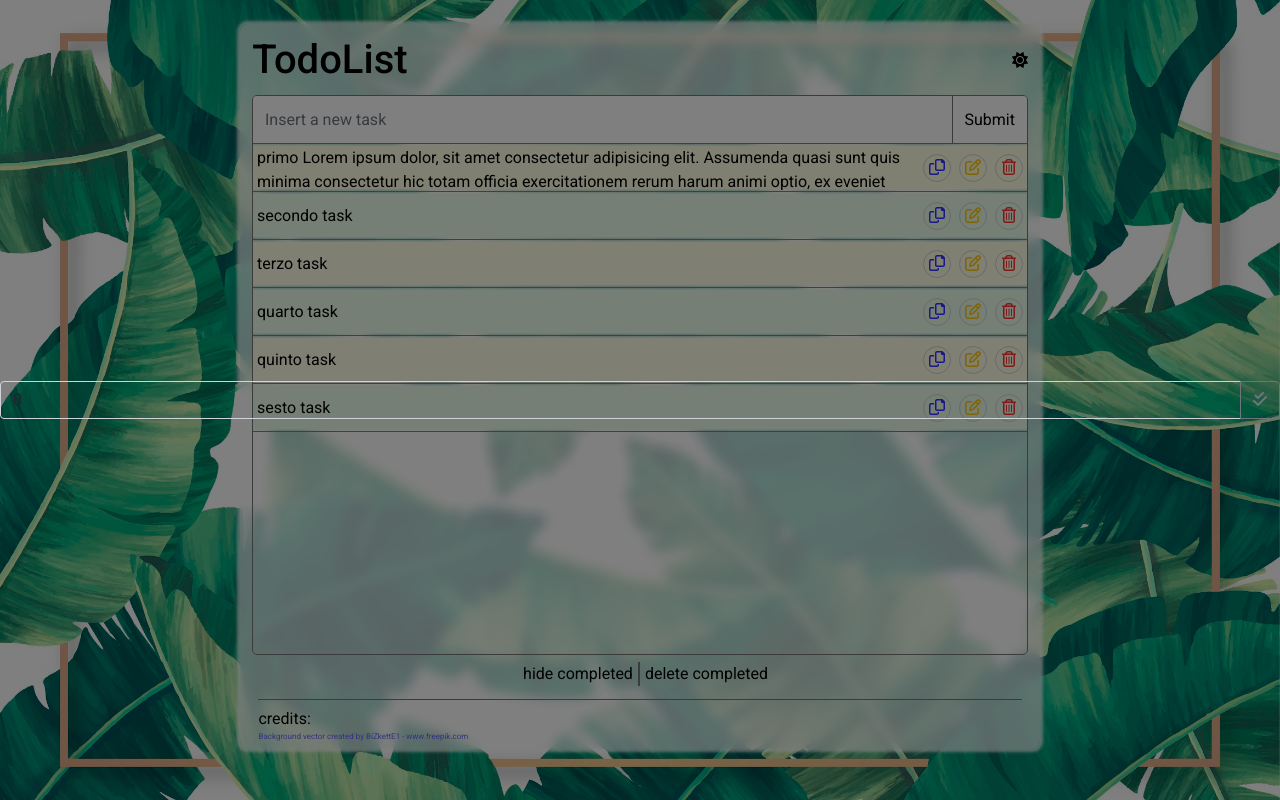
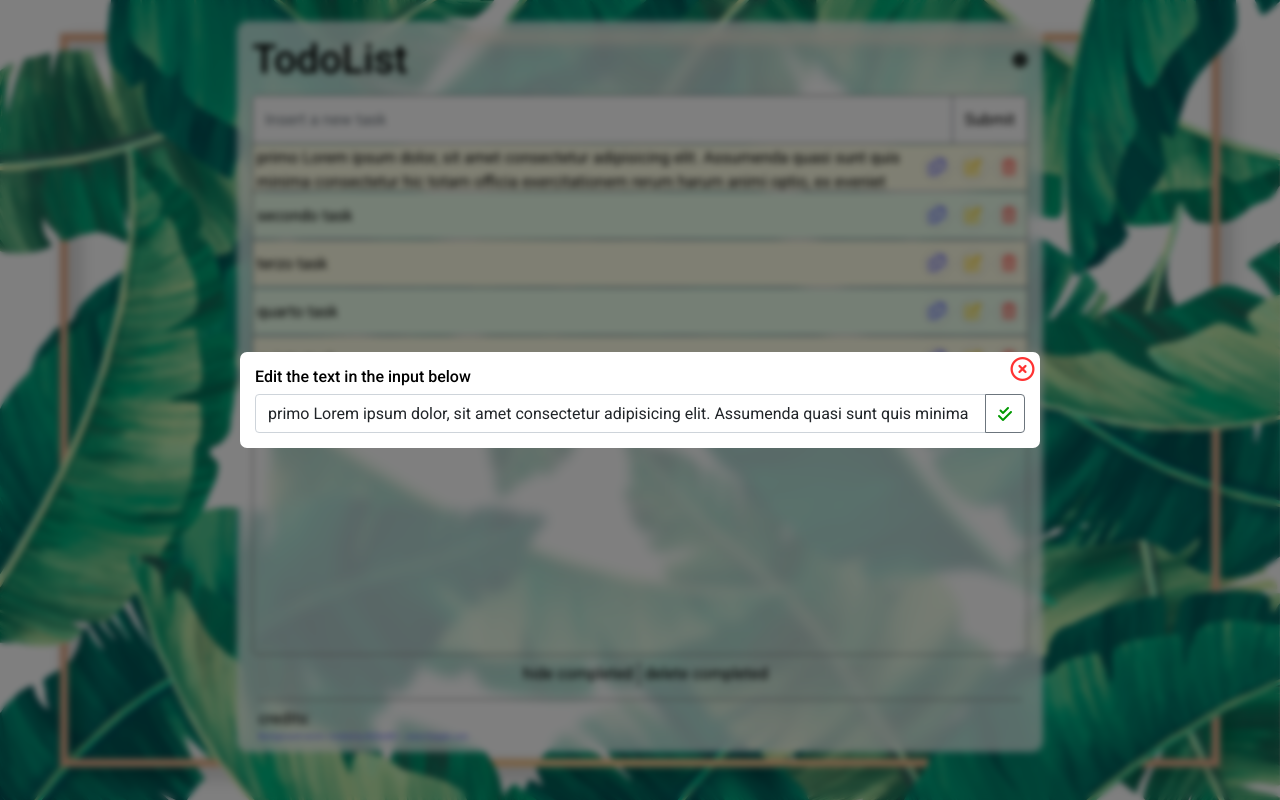
Before and after one commit to alessandroNessi/todolist_cli, a Vue app: page / in a window 1280 px wide. Both pictures are taken after a click on the button 973 px from the left and 167 px from the top of the page. Built offline with nearby package versions, Linux system fonts and the light colour scheme; the HTML template or start-up script is replaced by a standard one.

Commit message:
completed edit overlay

```diff
--- a/src/App.vue
+++ b/src/App.vue
@@ -7,12 +7,40 @@
     class="container-fluid app py-4 position-relative"
     id="app"
   >
-  <div v-if="this.editing!=false" class="d-flex justify-content-center align-items-center overlay position-absolute">
-    <div class="input-group edit__input">
-      <input @keyup.enter="confirmEdit" name="edittask__input" type="text" class="edit__input--task form-control" :value="0" :placeholder="'edit task'">
-      <button @click="confirmEdit" class="btn btn-outline-secondary" type="button"><i class="fas fa-check-double"></i></button>
+    <div
+      :class="this.editing != false?'d-flex':'d-none'"
+      class="
+        d-flex
+        justify-content-center
+        align-items-center
+        overlay
+        position-absolute
+      "
+    >
+      <div class="edit__input">
+        <div class="edit__input--container">
+          <button @mouseup="closeEdit" class="edit__input--container--closebutton rounded-circle"><i class="far fa-times-circle"></i></button>
+          <h6 for="edittask__input">Edit the text in the input below</h6>
+          <div class="input-group">
+            <input
+              @keyup.enter="confirmEdit"
+              name="edittask__input"
+              id="edittask__input"
+              type="text"
+              class="edit__input--task form-control"
+              :placeholder="'edit task'"
+            />
+            <button
+              @click="confirmEdit"
+              class="btn btn-outline-secondary"
+              type="button"
+            >
+              <i class="fas fa-check-double"></i>
+            </button>
+          </div>
+        </div>
+      </div>
     </div>
-  </div>
     <div class="container d-flex" id="main__container">
       <Header
         @changeDayNight="changeDayNight"
@@ -45,7 +73,8 @@ export default {
     return {
       nextId: 7, //unique id
       day: true,
-      editing:false,
+      editing: false,
+      currentTask: null,
       bgrImage: "day",
       tasks: [
         {
@@ -95,8 +124,29 @@ export default {
     Footer,
   },
   methods: {
-    launchEdit(id){
-      this.editing=id;
+    launchEdit(id) {
+      this.editing = id;
+      let found = false;
+      for (let i = 0; i < this.tasks.length && found == false; i++) {
+        if (this.tasks[i].id == id) {
+          found = true;
+          this.currentTask=i;
+          document.getElementById('edittask__input').value=this.tasks[i].content;
+        }
+      }
+      if (found == false) {
+        console.log("error on delete: task not found");
+        this.editing=false;
+      }
+    },
+    closeEdit() {
+      this.editing = false;
+      // this.currentTask=null;
+      document.getElementById('edittask__input').value="";
+    },
+    confirmEdit(){
+      this.tasks[this.currentTask].content=document.getElementById('edittask__input').value;
+      this.closeEdit();
     },
     //delete all completed tasks
     deleteCompleted() {
@@ -200,21 +250,57 @@ export default {
 @import "./common/css/common.css";
 .app {
   font-family: "Roboto", sans-serif;
-  // background-image: url("./common/images/bgr.jpg");
-  // background-image:var(--main-bg-img);
   background-size: cover;
   background-position: center;
   height: 100vh;
   * {
     background-color: var(--main-bg-color);
   }
-  .overlay{
-    background-color: rgba(0,0,0,0.5);
+  .overlay {
+    background-color: rgba(0, 0, 0, 0.5);
     z-index: 1;
     top: 0;
     bottom: 0;
     left: 0;
     right: 0;
+    backdrop-filter: blur(3px);
+    .edit__input {
+      &--container{
+        position: relative;
+        background-color: var(--white-700);
+        border-radius: .4375rem;
+        padding: .9375rem;
+        width: 100%;
+        &--closebutton{
+          width: 1.5625rem;
+          height: 1.5625rem;
+          font-size: 1.5rem;
+          color: var(--red-400);
+          border: none;
+          // border:2px solid var(--black-700);
+          position: absolute;
+          top: 0;
+          right: .3125rem;
+        }
+      }
+      display: flex;
+      width: var(--max-width);
+      .form-control {
+        min-width: 100px;
+      }
+      &--task {
+        background-color: white;
+      }
+      .btn {
+        height: calc(var(--todo-element-height) - 0.6rem);
+        align-self: center;
+        display: flex;
+        justify-content: center;
+        align-items: center;
+        background-color: var(--white-700);
+        color: var(--green-400);
+      }
+    }
   }
   #main__container {
     background-color: var(--main-container-bg-color);
--- a/src/components/Task.vue
+++ b/src/components/Task.vue
@@ -115,25 +115,25 @@ export default {
                 background:var(--scrollbar-hover-color);
             }
             margin-right: 1rem;
-            .edit__input{
-                display: flex;
-                width: 100%;
-                .form-control{
-                    min-width: 100px;
-                }
-                &--task{
-                    background-color: white;
-                }
-                .btn{
-                    height: calc(var(--todo-element-height) - 0.60rem);
-                    align-self: center;
-                    display: flex;
-                    justify-content: center;
-                    align-items: center;
-                    background-color: var(--white-700);
-                    color: var(--green-400);
-                }
-            }
+            // .edit__input{
+            //     display: flex;
+            //     width: 100%;
+            //     .form-control{
+            //         min-width: 100px;
+            //     }
+            //     &--task{
+            //         background-color: white;
+            //     }
+            //     .btn{
+            //         height: calc(var(--todo-element-height) - 0.60rem);
+            //         align-self: center;
+            //         display: flex;
+            //         justify-content: center;
+            //         align-items: center;
+            //         background-color: var(--white-700);
+            //         color: var(--green-400);
+            //     }
+            // }
         }
         .options__container{
             .fa-copy{
```
